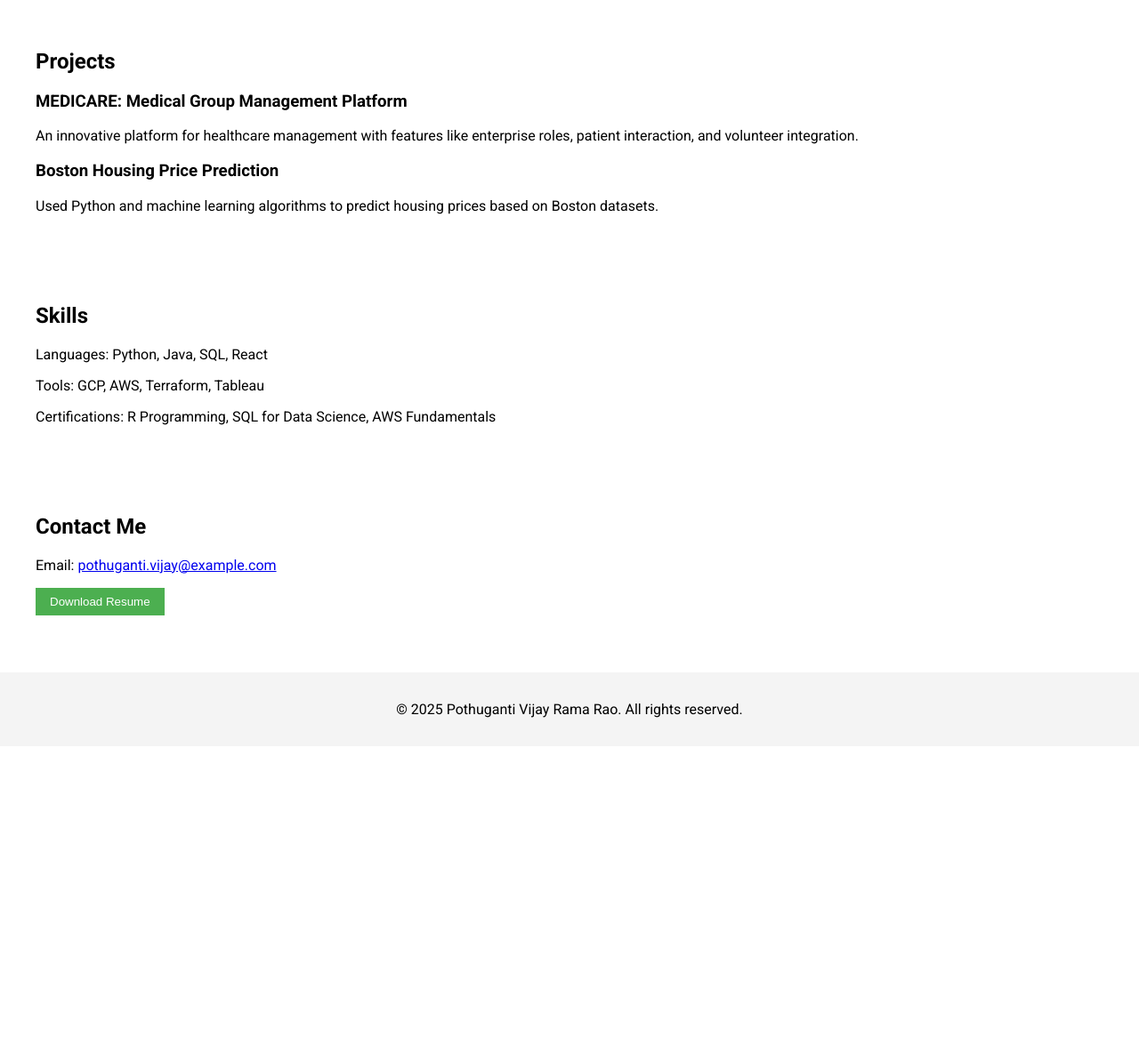
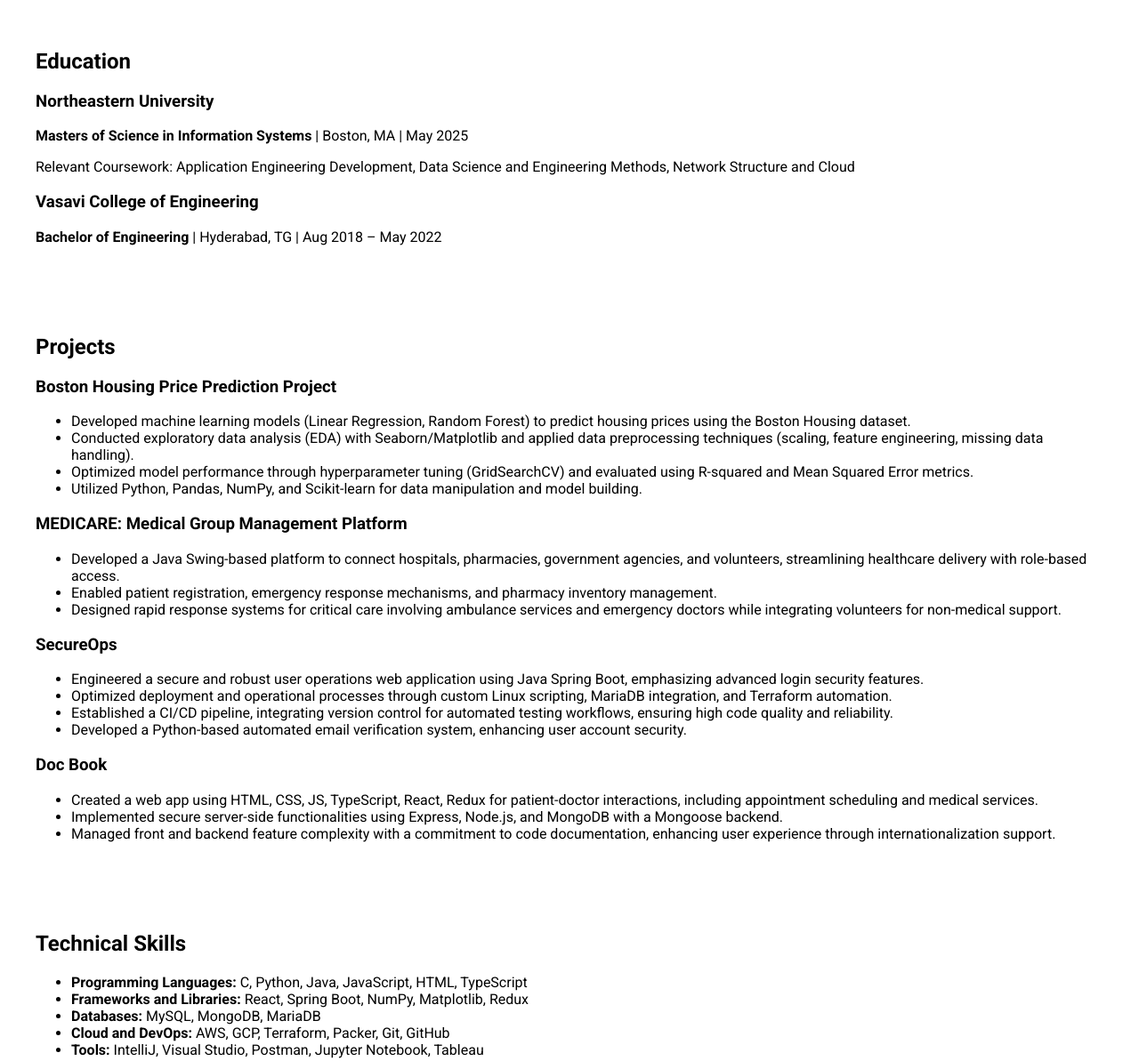
Before and after one commit to pothugantivijay/portfolio, a plain HTML site: page index.html in a window 1280 px wide. Shown: the part 433-1626 px from the top of the page at 89% size. Before the commit the page ends 1272 px from the top, so only its background shows below. Drawn offline with Linux system fonts and the light colour scheme.

Commit message:
index.html

```diff
--- a/index.html
+++ b/index.html
@@ -89,29 +89,75 @@
         <p>I am a graduate student at Northeastern University, Boston, with a strong background in data science, software engineering, and DevSecOps. I enjoy leading projects, mentoring peers, and building innovative solutions.</p>
     </section>
 
+    <section id="education">
+        <h2>Education</h2>
+        <div>
+            <h3>Northeastern University</h3>
+            <p><strong>Masters of Science in Information Systems</strong> | Boston, MA | May 2025</p>
+            <p>Relevant Coursework: Application Engineering Development, Data Science and Engineering Methods, Network Structure and Cloud</p>
+        </div>
+        <div>
+            <h3>Vasavi College of Engineering</h3>
+            <p><strong>Bachelor of Engineering</strong> | Hyderabad, TG | Aug 2018 – May 2022</p>
+        </div>
+    </section>
+
     <section id="projects">
         <h2>Projects</h2>
         <div class="project-item">
-            <h3>MEDICARE: Medical Group Management Platform</h3>
-            <p>An innovative platform for healthcare management with features like enterprise roles, patient interaction, and volunteer integration.</p>
+            <h3>Boston Housing Price Prediction Project</h3>
+            <ul>
+                <li>Developed machine learning models (Linear Regression, Random Forest) to predict housing prices using the Boston Housing dataset.</li>
+                <li>Conducted exploratory data analysis (EDA) with Seaborn/Matplotlib and applied data preprocessing techniques (scaling, feature engineering, missing data handling).</li>
+                <li>Optimized model performance through hyperparameter tuning (GridSearchCV) and evaluated using R-squared and Mean Squared Error metrics.</li>
+                <li>Utilized Python, Pandas, NumPy, and Scikit-learn for data manipulation and model building.</li>
+            </ul>
         </div>
         <div class="project-item">
-            <h3>Boston Housing Price Prediction</h3>
-            <p>Used Python and machine learning algorithms to predict housing prices based on Boston datasets.</p>
+            <h3>MEDICARE: Medical Group Management Platform</h3>
+            <ul>
+                <li>Developed a Java Swing-based platform to connect hospitals, pharmacies, government agencies, and volunteers, streamlining healthcare delivery with role-based access.</li>
+                <li>Enabled patient registration, emergency response mechanisms, and pharmacy inventory management.</li>
+                <li>Designed rapid response systems for critical care involving ambulance services and emergency doctors while integrating volunteers for non-medical support.</li>
+            </ul>
+        </div>
+        <div class="project-item">
+            <h3>SecureOps</h3>
+            <ul>
+                <li>Engineered a secure and robust user operations web application using Java Spring Boot, emphasizing advanced login security features.</li>
+                <li>Optimized deployment and operational processes through custom Linux scripting, MariaDB integration, and Terraform automation.</li>
+                <li>Established a CI/CD pipeline, integrating version control for automated testing workflows, ensuring high code quality and reliability.</li>
+                <li>Developed a Python-based automated email verification system, enhancing user account security.</li>
+            </ul>
+        </div>
+        <div class="project-item">
+            <h3>Doc Book</h3>
+            <ul>
+                <li>Created a web app using HTML, CSS, JS, TypeScript, React, Redux for patient-doctor interactions, including appointment scheduling and medical services.</li>
+                <li>Implemented secure server-side functionalities using Express, Node.js, and MongoDB with a Mongoose backend.</li>
+                <li>Managed front and backend feature complexity with a commitment to code documentation, enhancing user experience through internationalization support.</li>
+            </ul>
         </div>
     </section>
 
     <section id="skills">
-        <h2>Skills</h2>
-        <div class="skill-item">Languages: Python, Java, SQL, React</div>
-        <div class="skill-item">Tools: GCP, AWS, Terraform, Tableau</div>
-        <div class="skill-item">Certifications: R Programming, SQL for Data Science, AWS Fundamentals</div>
+        <h2>Technical Skills</h2>
+        <ul>
+            <li><strong>Programming Languages:</strong> C, Python, Java, JavaScript, HTML, TypeScript</li>
+            <li><strong>Frameworks and Libraries:</strong> React, Spring Boot, NumPy, Matplotlib, Redux</li>
+            <li><strong>Databases:</strong> MySQL, MongoDB, MariaDB</li>
+            <li><strong>Cloud and DevOps:</strong> AWS, GCP, Terraform, Packer, Git, GitHub</li>
+            <li><strong>Tools:</strong> IntelliJ, Visual Studio, Postman, Jupyter Notebook, Tableau</li>
+        </ul>
     </section>
 
     <section id="contact">
         <h2>Contact Me</h2>
-        <p>Email: <a href="mailto:pothuganti.vijay@example.com">pothuganti.vijay@example.com</a></p>
-        <button>Download Resume</button>
+        <p>Email: <a href="mailto:pothuganti.v@northeastern.edu">pothuganti.v@northeastern.edu</a></p>
+        <p>Phone: (508)-964-9330</p>
+        <p>Location: Boston, MA</p>
+        <p>LinkedIn: <a href="https://linkedin.com/in/vijayramaraopothuganti" target="_blank">LinkedIn</a></p>
+        <p>GitHub: <a href="https://github.com/pothugantivijay" target="_blank">GitHub</a></p>
     </section>
 
     <footer>
```
